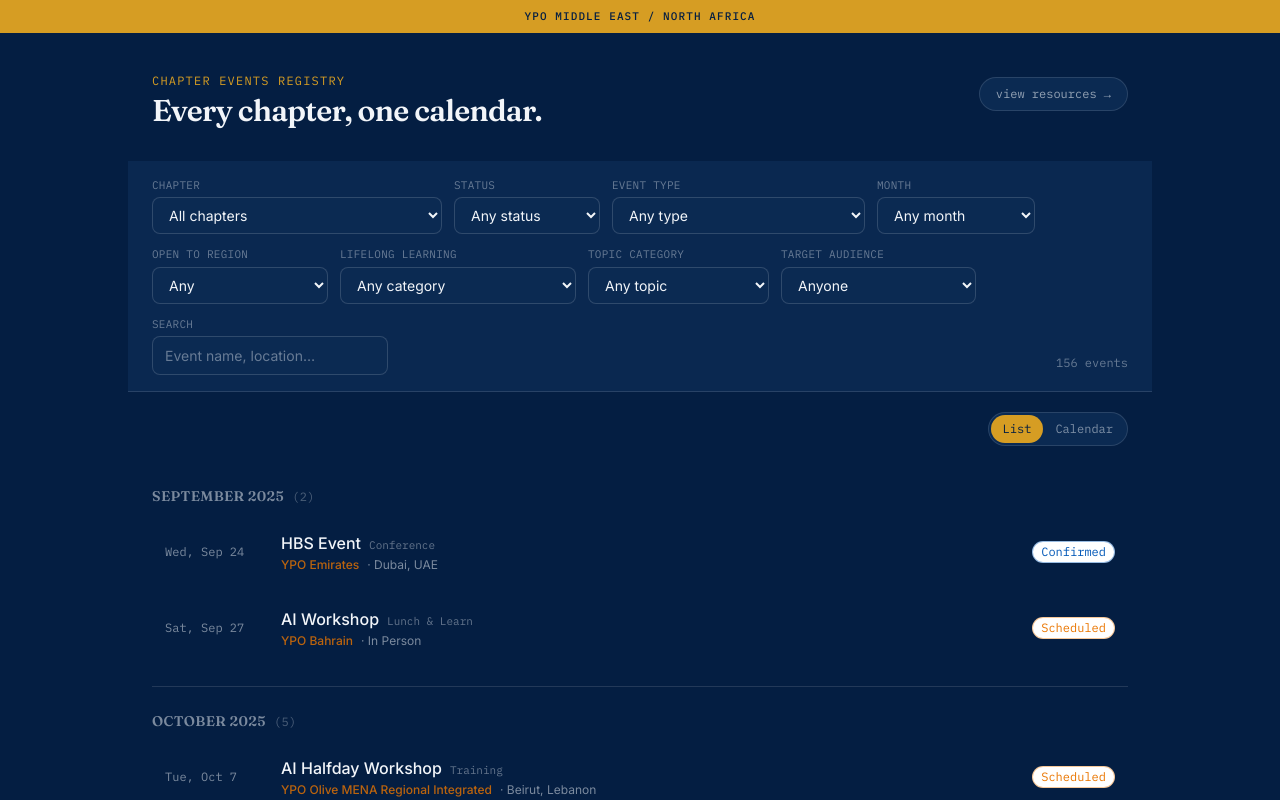
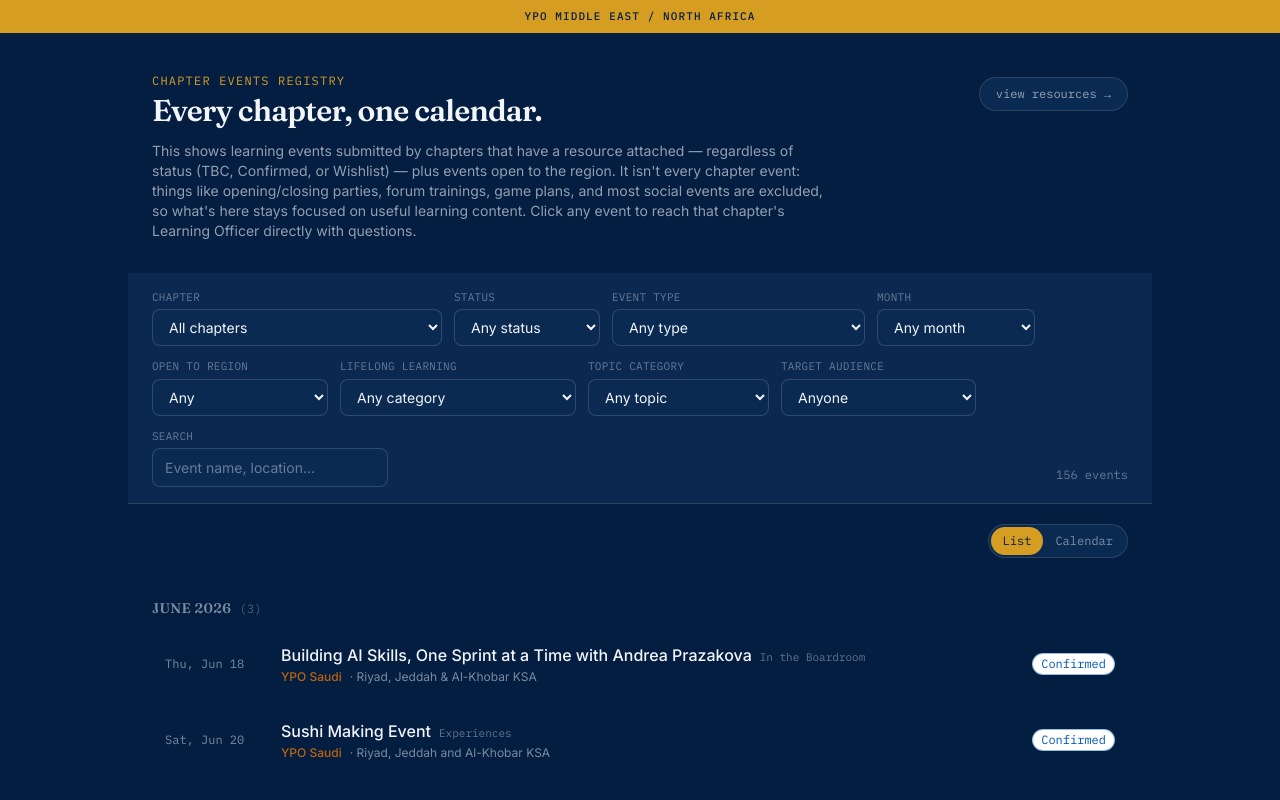
Before and after one commit to marialuzdomingo/ypomena-chaptercalendars, a Next.js app in the folder chapter-events/: page / in a window 1280 px wide. Shown: the top 800 px of the page. Built offline with nearby package versions, Linux system fonts and the light colour scheme.

Commit message:
Add files via upload

```diff
--- a/chapter-events/app/page.tsx
+++ b/chapter-events/app/page.tsx
@@ -87,7 +87,8 @@ export default function HomePage() {
 
   return (
     <main className="mx-auto max-w-5xl px-6 pb-24 pt-10">
-      <header className="mb-8 flex items-start justify-between gap-4">
+      <header className="mb-8">
+        <div className="flex items-start justify-between gap-4">
           <div>
             <p className="font-mono text-xs uppercase tracking-widest text-gold">Chapter Events Registry</p>
             <h1 className="mt-1 font-display text-3xl font-semibold tracking-tight text-ink">
@@ -100,6 +101,14 @@ export default function HomePage() {
           >
             view resources →
           </Link>
+        </div>
+        <p className="mt-3 max-w-2xl text-sm text-ink/60">
+          This shows learning events submitted by chapters that have a resource attached — regardless of
+          status (TBC, Confirmed, or Wishlist) — plus events open to the region. It isn&apos;t every chapter
+          event: things like opening/closing parties, forum trainings, game plans, and most social events
+          are excluded, so what&apos;s here stays focused on useful learning content. Click any event to
+          reach that chapter&apos;s Learning Officer directly with questions.
+        </p>
       </header>
 
       {events.length === 0 && (
```
Also changed, not shown: chapter-events/scripts/build-data.js (+14 -1 lines), chapter-events/data/events.json. Lines whose indentation alone changed are shown as unchanged.
